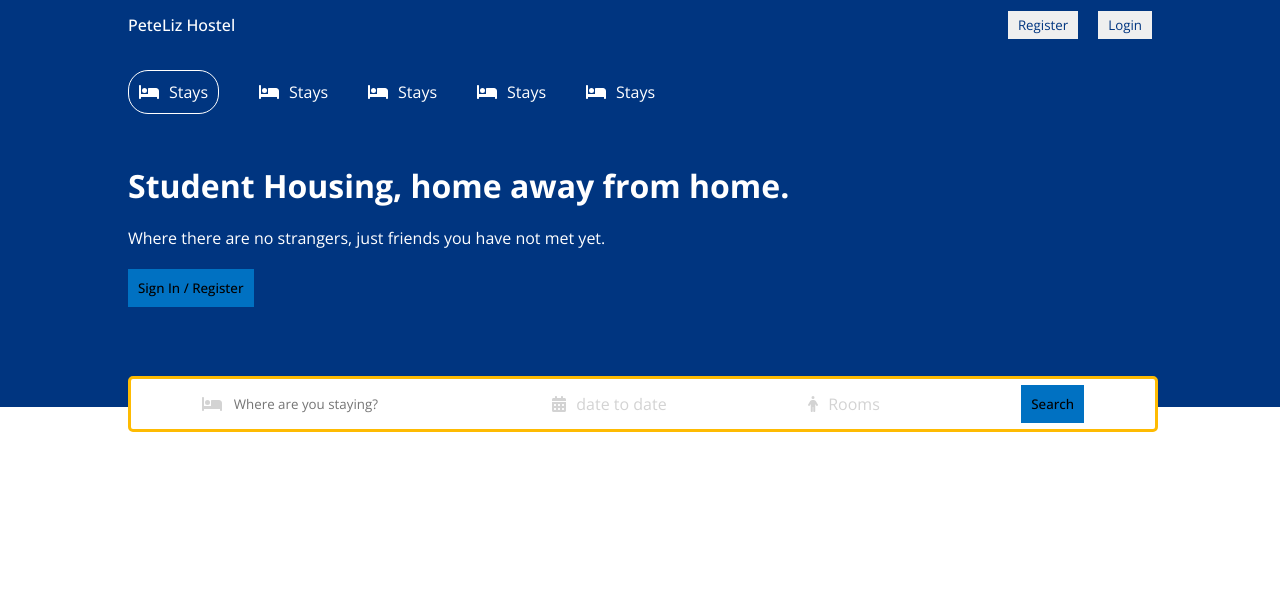
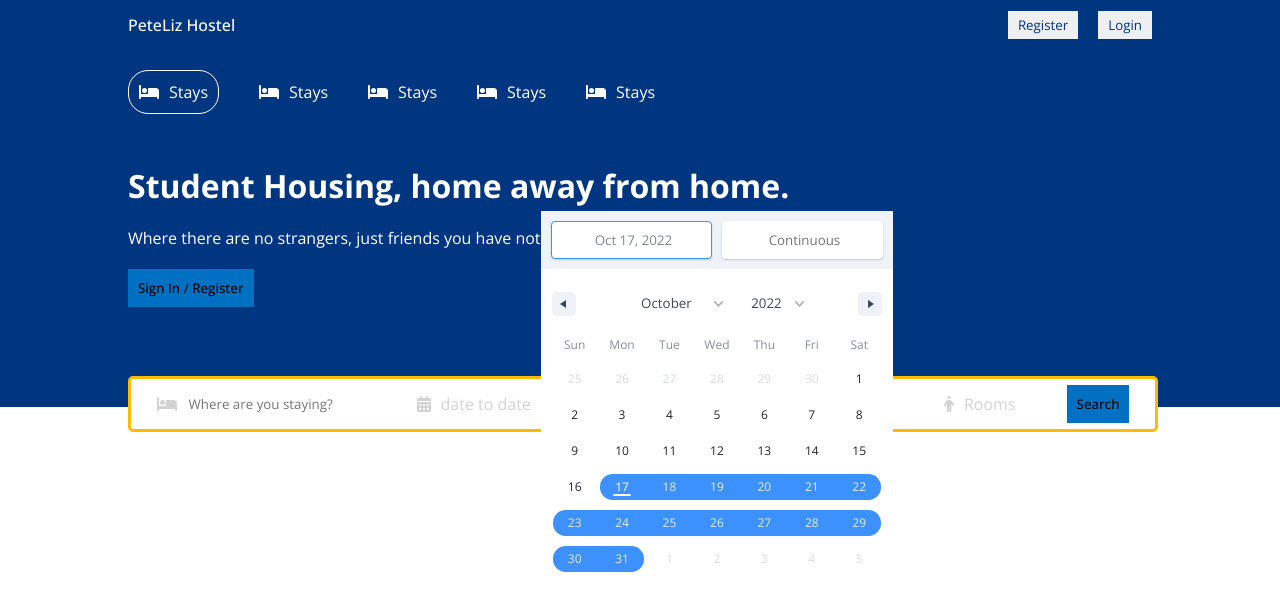
Before and after one commit to jomeista/Undergrad_project, a React (Create React App) app in the folder client/: page / in a window 1280 px wide. Shown: the top 610 px of the page. Built offline with nearby package versions, Linux system fonts and the light colour scheme.

Commit message:
This commit will add the date range picker component

```diff
--- a/client/package.json
+++ b/client/package.json
@@ -10,7 +10,9 @@
     "@testing-library/jest-dom": "^5.16.4",
     "@testing-library/react": "^13.1.1",
     "@testing-library/user-event": "^13.5.0",
-    "react": "^18.0.0",
+    "date-fns": "^2.29.3",
+    "react": "^18.2.0",
+    "react-date-range": "^1.4.0",
     "react-dom": "^18.0.0",
     "react-router-dom": "^6.4.2",
     "react-scripts": "5.0.1",
--- a/client/src/components/header/Header.jsx
+++ b/client/src/components/header/Header.jsx
@@ -1,8 +1,22 @@
 import { FontAwesomeIcon} from "@fortawesome/react-fontawesome"
 import { faBed, faCalendarDays, faPerson} from "@fortawesome/free-solid-svg-icons"
+import { DateRange } from 'react-date-range';
+import { useState } from "react";
+import 'react-date-range/dist/styles.css'; // main css file
+import 'react-date-range/dist/theme/default.css'; // theme css file
 import "./Header.css";
 
+
 const Header = () =>{
+//react date range
+  const [date, setDate] = useState([
+    {
+      startDate: new Date(),
+      endDate: null,
+      key: 'selection'
+    }
+  ]);
+
   return(
     <div className="header">
     <div className="headerContainer">
@@ -50,6 +64,13 @@ const Header = () =>{
         <div className="headerSearchItem">
           <FontAwesomeIcon icon={faCalendarDays} className="headerIcon" />
           <span className="headerSearchText">date to date</span>
+          <DateRange
+           editableDateInputs={true}
+           onChange={item => setDate([item.selection])}
+           moveRangeOnFirstSelection={false}
+           ranges={date}
+
+         />
         </div>
 
         <div className="headerSearchItem">
```
Also changed, not shown: 1 other file (tests, documents, lock files or other folders).
